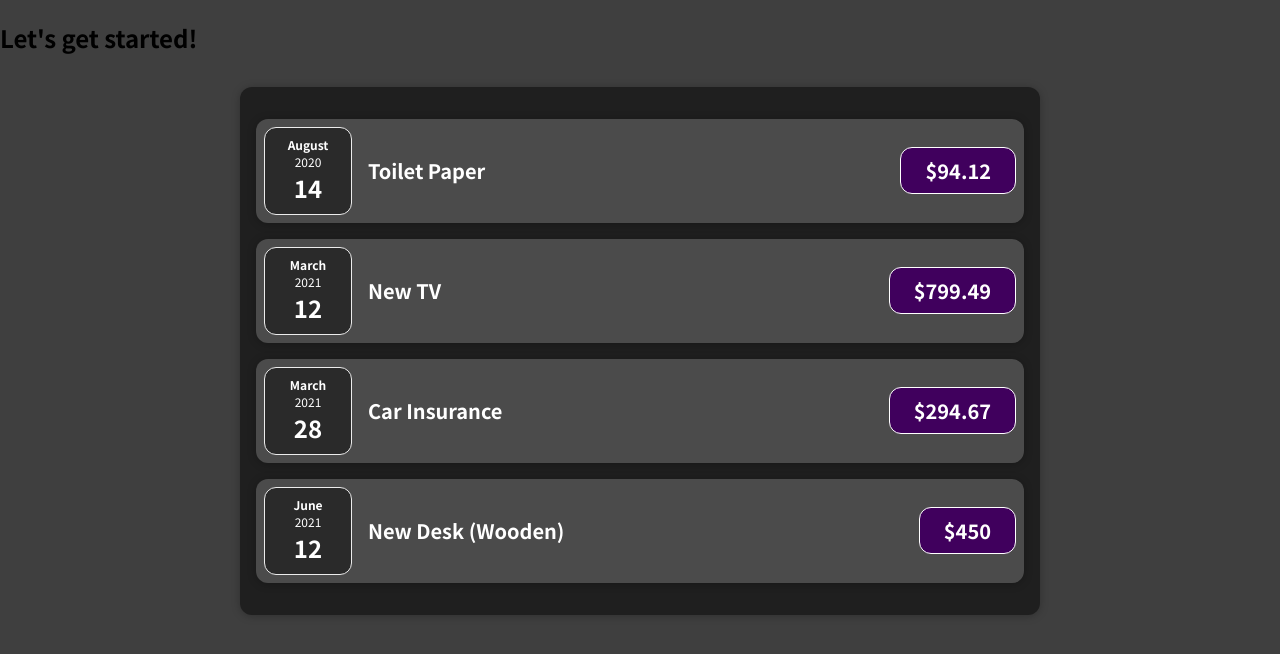
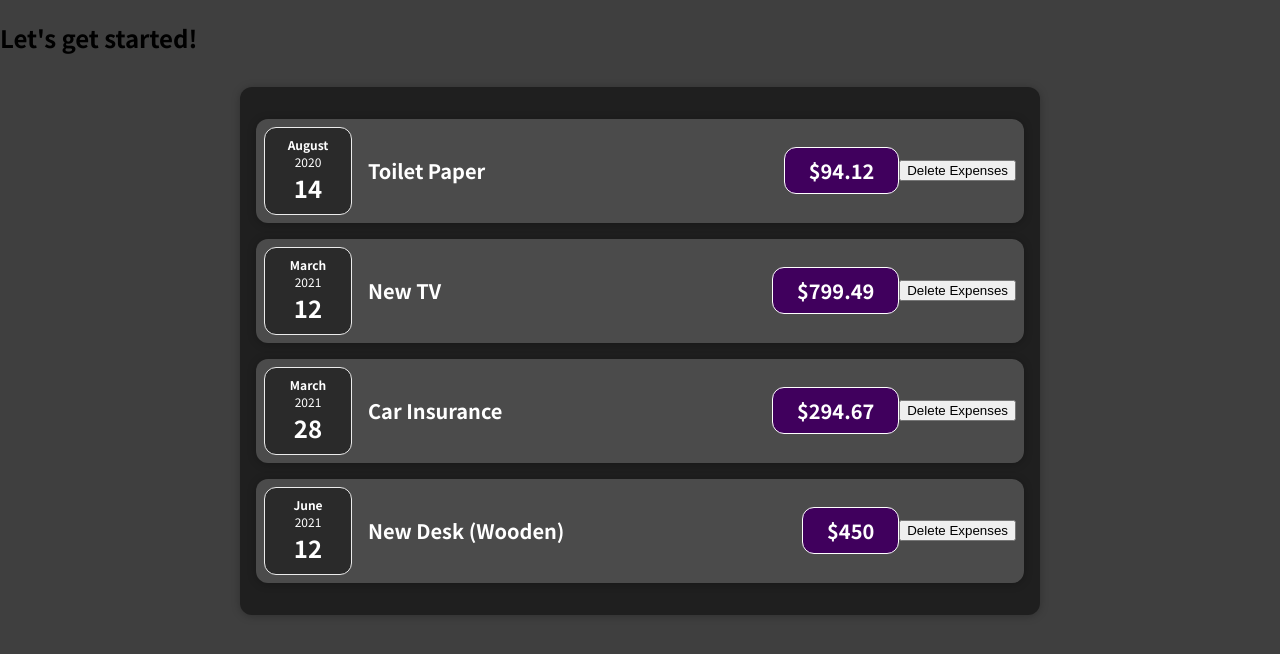
Before and after one commit to Codetraker/react_start, a React (Create React App) app: page / in a window 1280 px wide. Shown: the top 654 px of the page. Built offline with nearby package versions, Linux system fonts and the light colour scheme.

Commit message:
add event Listener

```diff
--- a/src/components/Expenses/ExpenseItem.js
+++ b/src/components/Expenses/ExpenseItem.js
@@ -5,6 +5,9 @@ import Card from '../UI/Card';
 import './ExpenseItem.css';
 
 const ExpenseItem = (props) => {
+  const clickHandler = () =>{
+      console.log("Delete Clicked!");
+  };
   return (
     <Card className='expense-item'>
       <ExpenseDate date={props.date} />
@@ -12,6 +15,7 @@ const ExpenseItem = (props) => {
         <h2>{props.title}</h2>
         <div className='expense-item__price'>${props.amount}</div>
       </div>
+      <button onClick={clickHandler}>Delete Expenses</button>
     </Card>
   );
 }
```
